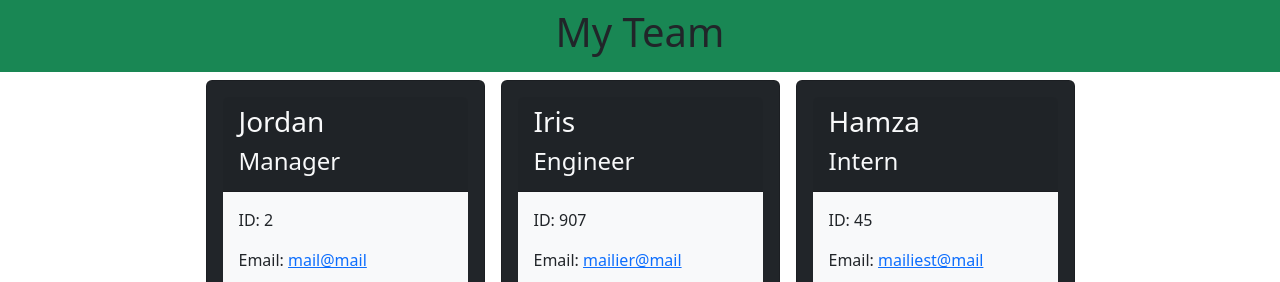
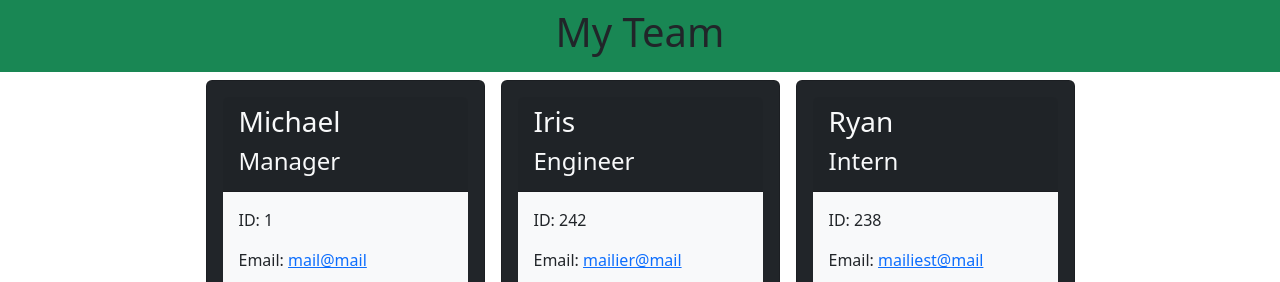
Before and after one commit to ah-fang/ucb-challenge10, a website: page dist/index.html in a window 1280 px wide. Shown: the top 282 px of the page. Drawn offline with nearby package versions, Linux system fonts and the light colour scheme.

Commit message:
production ready

```diff
--- a/dist/index.html
+++ b/dist/index.html
@@ -18,11 +18,11 @@
 
                     <div class="card col-12 col-md-5 col-lg-3 m-2 bg-dark p-3 flex-column">
                         <div class="card-header text-light">
-                            <h3 class="text-light">Jordan</h3>
+                            <h3 class="text-light">Michael</h3>
                             <h4>Manager</h4>
                         </div>
                         <div class="card-body bg-light">
-                            <p>ID: 2</p>
+                            <p>ID: 1</p>
                             <p>Email:
                                 <a href="mailto:mail@mail">mail@mail</a>
                             </p>
@@ -37,7 +37,7 @@
                                 <h4>Engineer</h4>
                             </div>
                         <div class="card-body bg-light">
-                            <p>ID: 907</p>
+                            <p>ID: 242</p>
                             <p>Email:
                                 <a href="mailto:mailier@mail">mailier@mail</a>
                             </p>
@@ -51,11 +51,11 @@
 
                     <div class="card col-12 col-md-5 col-lg-3 m-2 bg-dark p-3 flex-column">
                         <div class="card-header text-light">
-                            <h3 class="text-light">Hamza</h3>
+                            <h3 class="text-light">Ryan</h3>
                             <h4>Intern</h4>
                         </div>
                         <div class="card-body bg-light">
-                            <p>ID: 45</p>
+                            <p>ID: 238</p>
                             <p>Email:
                                 <a href="mailto:mailiest@mail">mailiest@mail</a>
                             </p>
```
Also changed, not shown: README.md, dist/profile-generator.png (added).
